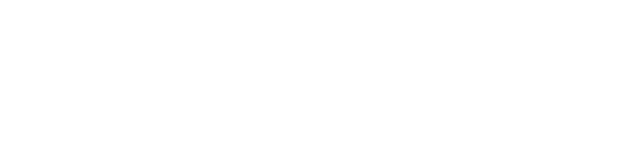
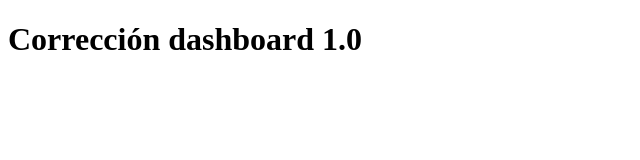
Before and after one commit to osipzmj/Proyecto_GITFLOW-OIPM, a plain HTML site: page dashboard.html in a window 1280 px wide. Shown: the whole page, without its empty margins (0-640 px from the left). Drawn offline with Linux system fonts and the light colour scheme.

Commit message:
Se corrige dashboard.html

```diff
--- a/dashboard.html
+++ b/dashboard.html
@@ -6,6 +6,6 @@
     <title>Document</title>
 </head>
 <body>
-
+    <h1>Corrección dashboard 1.0</h1>
 </body>
 </html>
```
